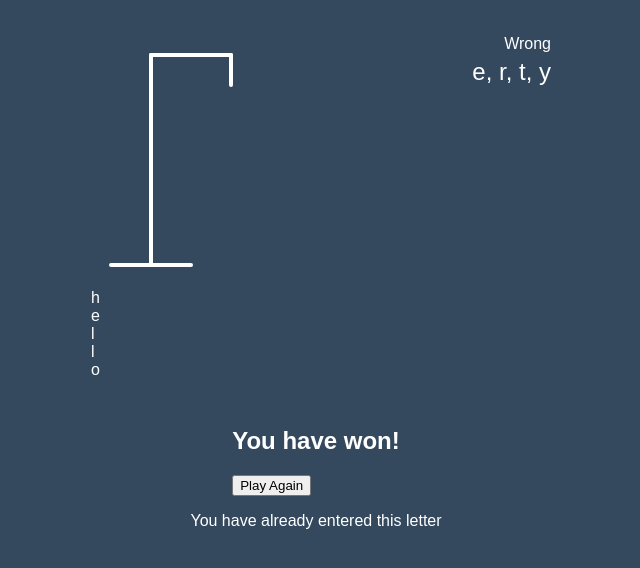
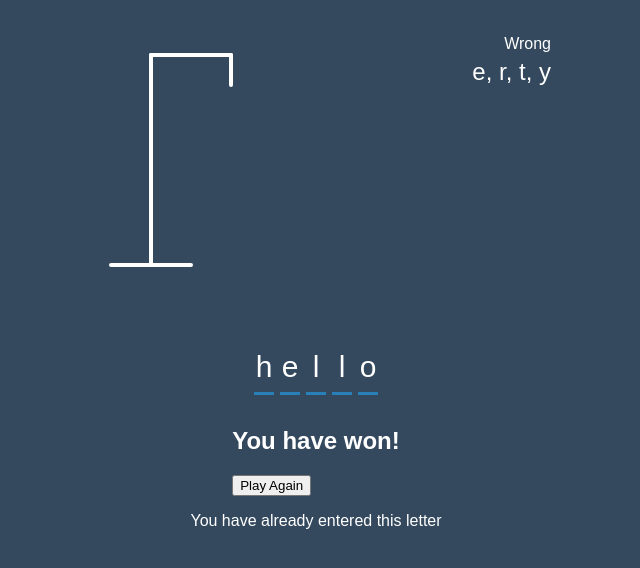
Before and after one commit to jatanassian/hangman-js, a plain HTML site: page index.html in a window 1280 px wide. Shown: the part 94-662 px from the top of the page, without its empty margins (324-964 px from the left). Drawn offline with Linux system fonts and the light colour scheme.

Commit message:
add styling to the letter input area

```diff
--- a/style.css
+++ b/style.css
@@ -54,3 +54,22 @@ h1 {
 .wrong-letters-container span {
   font-size: 24px;
 }
+
+.word {
+  display: flex;
+  position: absolute;
+  bottom: 10px;
+  left: 50%;
+  transform: translateX(-50%);
+}
+
+.letter {
+  border-bottom: 3px solid #2980b9;
+  display: inline-flex;
+  font-size: 30px;
+  align-items: center;
+  justify-content: center;
+  margin: 0 3px;
+  height: 50px;
+  width: 20px;
+}
```
